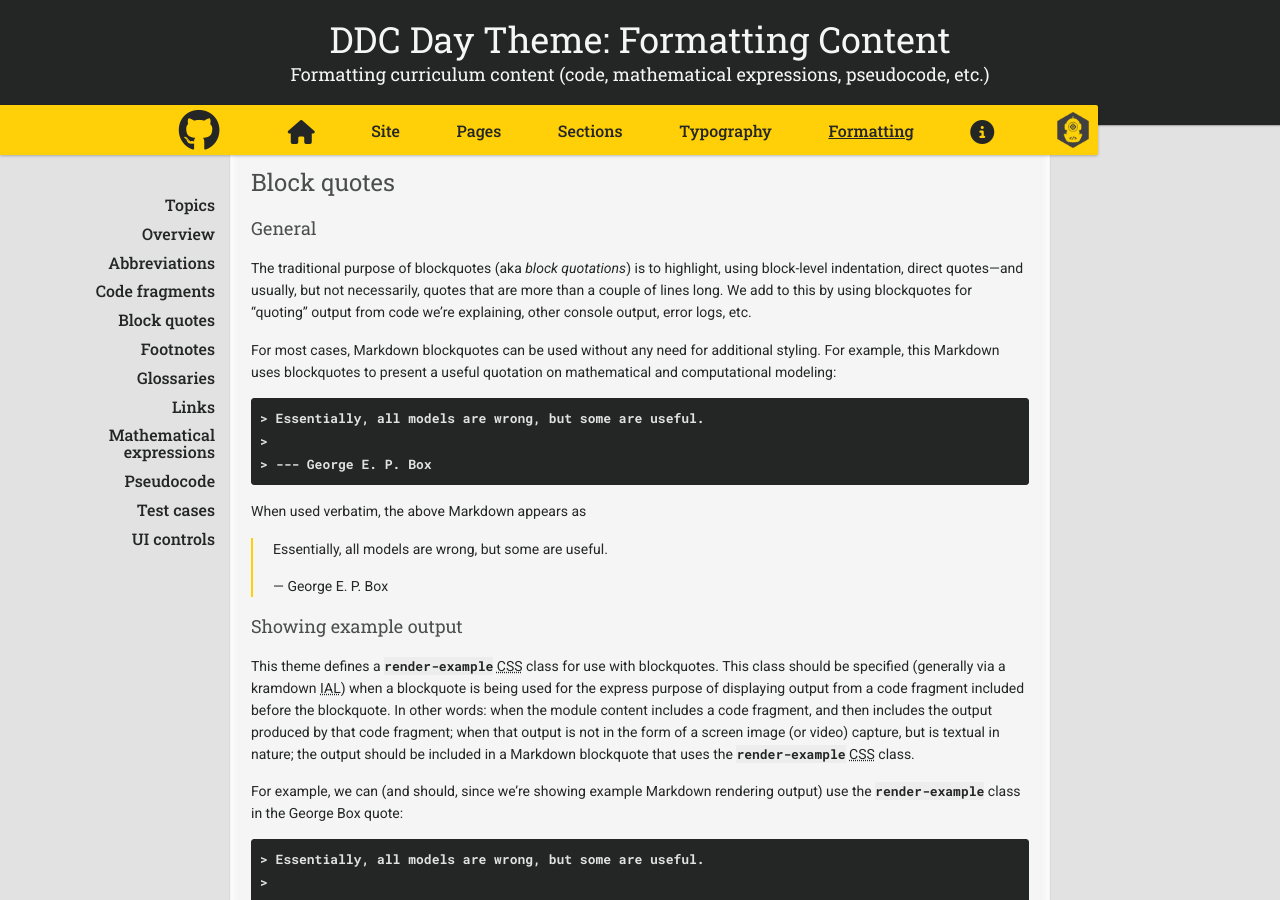
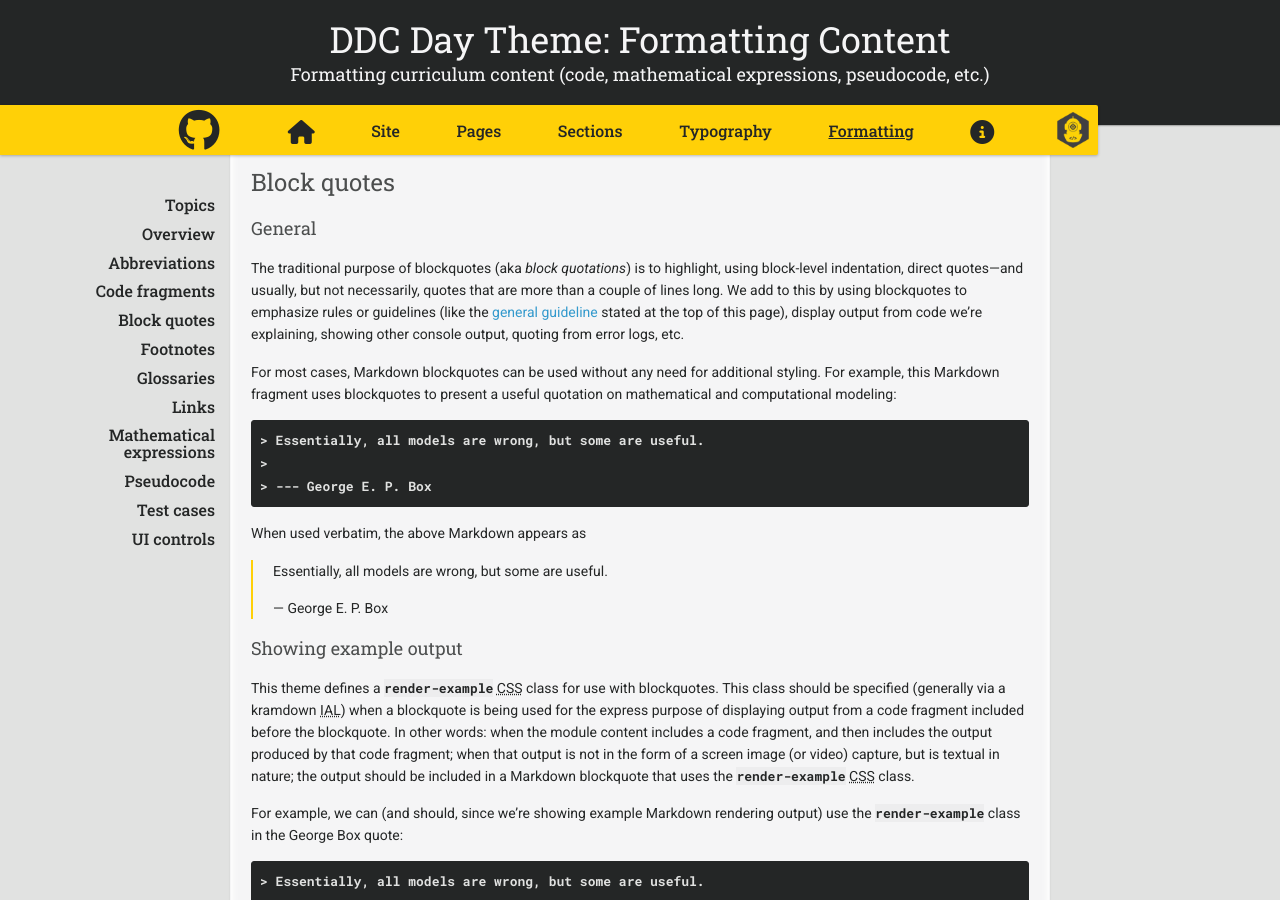
Before and after one commit to ddc-java/ddc-day, a Jekyll site: the page built from formatting.md, in a window 1280 px wide and 900 px high, scrolled down 4296 px. Built offline with Jekyll 4.4.1, drawn with Linux system fonts in a browser that asks for light colours; nearby versions of some CDN libraries; our own code applies the rules of GitHub Pages for plain Markdown files; formulas are drawn with MathJax 3; some of the changed text lies outside the part shown.

Commit message:
Expand blockquote styling content

````diff
--- a/formatting.md
+++ b/formatting.md
@@ -15,9 +15,10 @@ description: "Formatting curriculum content (code, mathematical expressions, pse
 
 ## Overview
 
-It is assumed that the curriculum module author has significant Markdown experience already. Thus, the aim of this page is not to be a Markdown syntax reference. On the other hand, many types of content can be written in Markdown (or HTML) in a variety of ways---often with different outcomes in page layout and style. So the objective here is to present guidelines for several key content types, to encourage consistency across curriculum modules.
+It is assumed that the curriculum module author has significant Markdown experience already. Thus, the aim of this page is not to be a Markdown syntax reference. On the other hand, many types of content can be written in Markdown (or HTML) in a variety of ways---often with different outcomes in page layout and style. So the objective here is to present guidelines for several types of text content, to encourage consistency across curriculum modules.
 
 One general guideline, applicable to all of the rules that follow, is this:
+{: #general-guideline}
 
 > If an identical (and desirable) formatting result can be produced with either Markdown or HTML, the former should be used. In other words, content should be written using Markdown when possible, mixed Markdown & HTML when necessary, and pure HTML as a last resort.
 
@@ -154,9 +155,9 @@ This is rendered as:
 
 ### General
 
-The traditional purpose of blockquotes (aka _block quotations_) is to highlight, using block-level indentation, direct quotes---and usually, but not necessarily, quotes that are more than a couple of lines long. We add to this by using blockquotes for "quoting" output from code we're explaining, other console output, error logs, etc.
+The traditional purpose of blockquotes (aka _block quotations_) is to highlight, using block-level indentation, direct quotes---and usually, but not necessarily, quotes that are more than a couple of lines long. We add to this by using blockquotes to emphasize rules or guidelines (like the [general guideline](#general-guideline) stated at the top of this page), display output from code we're explaining, showing other console output, quoting from error logs, etc.
 
-For most cases, Markdown blockquotes can be used without any need for additional styling. For example, this Markdown uses blockquotes to present a useful quotation on mathematical and computational modeling:
+For most cases, Markdown blockquotes can be used without any need for additional styling. For example, this Markdown fragment uses blockquotes to present a useful quotation on mathematical and computational modeling:
 
 ```markdown
 > Essentially, all models are wrong, but some are useful.
````
